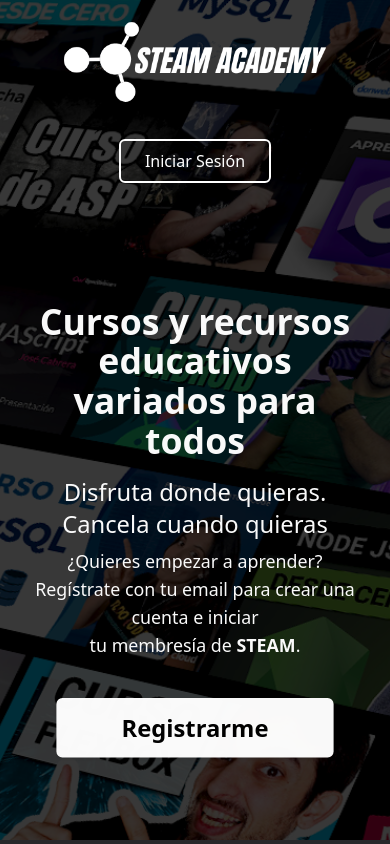
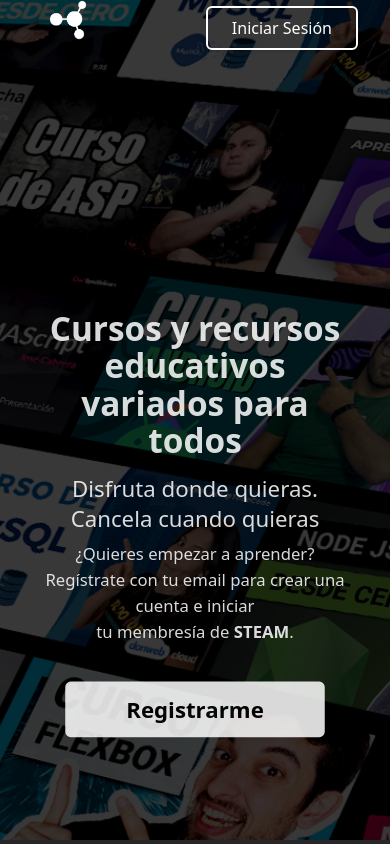
Before and after one commit to coachdesarrollo/steam-platform, a React (Vite) app in the folder frontend/: page / in a window 390 px wide. Shown: the top 844 px of the page. Built offline with nearby package versions, Linux system fonts and the light colour scheme.

Commit message:
corrigiendo responsive del landing navbar

```diff
--- a/frontend/src/pages/components/header/navbar.tsx
+++ b/frontend/src/pages/components/header/navbar.tsx
@@ -1,13 +1,16 @@
 import { Button } from "@/common/components/buttons";
 import { ButtonSize, ButtonStyle } from "@/common/config/themes/button";
 import { Link } from "@tanstack/react-router";
-import logo from "/assets/imagotiposteamwhite.png";
+import logoLarge from "/assets/imagotiposteamwhite.png";
+import logoTiny from "/assets/light-logo.png";
 
 export function NavBar() {
   return (
-    <nav className="bg-transparent text-white px-20 sm:px-14 pt-0 flex flex-col sm:flex-row justify-between items-center w-full z-10">
-      <div className="flex items-center space-x-4 mb-4 sm:mb-0">
-        <img className="max-w-xs" src={logo} alt="SteamAcademy" />
+    <nav className="bg-transparent text-white px-20 sm:px-14 pt-0 flex  sm:flex-row justify-between items-center w-full z-10 max-sm:px-8">
+      <div //
+       className="flex justify-center items-center space-x-4 mb-4 sm:mb-0 ">
+        <img className="max-w-xs hidden sm:block" src={logoLarge} alt="SteamAcademy" />
+        <img className="max-w-xs block sm:hidden h-10" src={logoTiny} alt="SteamAcademy" />
       </div>
       <Link to="/login">
         <Button
```
